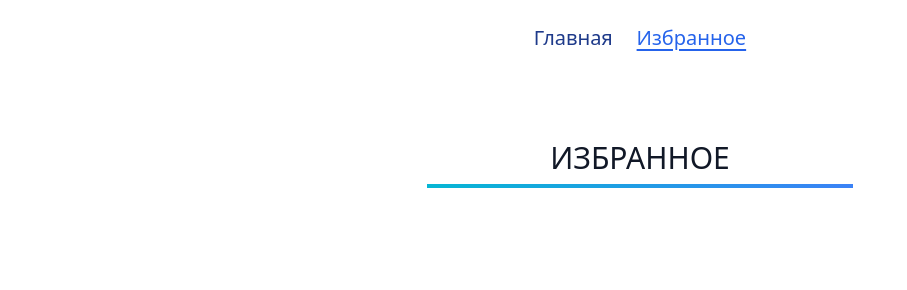
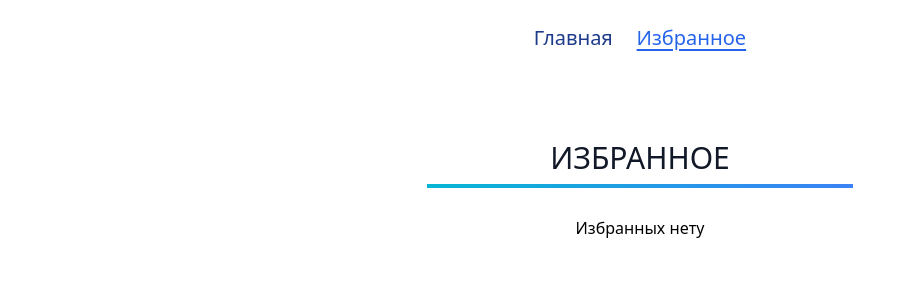
Before and after one commit to SergeyMaxx/user-cards, a React (Create React App) app: page /favorite in a window 1280 px wide. Shown: the top 290 px of the page, without its empty margins (0-907 px from the left). Built offline with nearby package versions, Linux system fonts and the light colour scheme.

Commit message:
Избранных нету

```diff
--- a/src/layouts/favorite.jsx
+++ b/src/layouts/favorite.jsx
@@ -11,14 +11,21 @@ const Favorite = () => {
         Избранное
       </h1>
       <div className=" w-1/3 h-1 bg-black bg-gradient-to-r from-cyan-500 to-blue-500" />
+
+      {localStorage.getItem('favorite')
+        ? (
           <div className="">
             {students.length !== 0 && favorite && favorite.map(favId => (
               <ul key={students[favId-1].id} className="flex flex-wrap gap-10">
                 <User userData={students[favId-1]} />
               </ul>
-        ))
+            ))}
+          </div>
+        )
+        : <h1 className='mt-[20px]'>Избранных нету</h1>
       }
-      </div>
+
+
     </section>
 
     {/* <div className='flex'>
```
Lines whose indentation alone changed are shown as unchanged.
